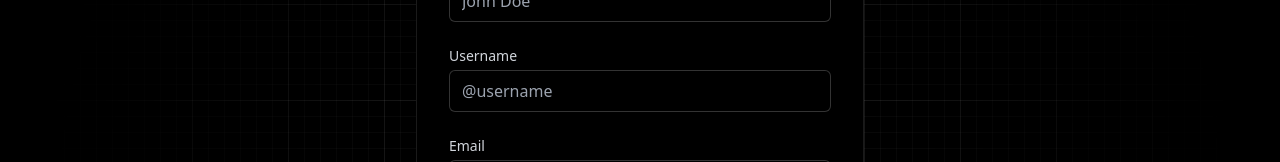
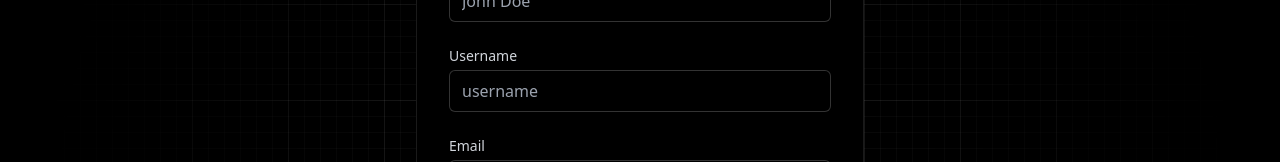
Before and after one commit to night-surge/tago, a Next.js app: page /signup in a window 1280 px wide. Shown: the part 253-415 px from the top of the page. Built offline with nearby package versions, Linux system fonts and the light colour scheme.

Commit message:
username checks added/ayush

```diff
--- a/src/components/Signup.tsx
+++ b/src/components/Signup.tsx
@@ -8,6 +8,7 @@ import PasswordInput from "./PasswordInput";
 
 const Signup = () => {
   const [error, setError] = useState<string>("");
+  const [usernameError, setUsernameError] = useState<string>("");
   const [isLoading, setIsLoading] = useState<boolean>(false);
   const router = useRouter();
 
@@ -29,16 +30,45 @@ const Signup = () => {
     user: UserResponse;
   }
 
+  const validateUsername = (username: string) => {
+    // Check for uppercase letters
+    if (username !== username.toLowerCase()) {
+      setUsernameError("Username must be in lowercase letters only");
+      return false;
+    }
+
+    // Check for special characters and spaces except underscore
+    if (!/^[a-z0-9_]+$/.test(username)) {
+      setUsernameError("Username can only contain lowercase letters, numbers, and underscores");
+      return false;
+    }
+
+    setUsernameError("");
+    return true;
+  };
+
+  const handleUsernameChange = (e: React.ChangeEvent<HTMLInputElement>) => {
+    const username = e.target.value;
+    validateUsername(username);
+  };
+
   const handleSubmit = async (e: React.FormEvent<HTMLFormElement>) => {
     e.preventDefault();
     setError("");
     setIsLoading(true);
 
+    const formData = new FormData(e.currentTarget);
+    const username = formData.get('username') as string;
+
+    if (!validateUsername(username)) {
+      setIsLoading(false);
+      return;
+    }
+
     try {
-      const formData = new FormData(e.currentTarget);
       const data = {
         name: formData.get('name'),
-        username: formData.get('username'),
+        username: username,
         email: formData.get('email'),
         contact: formData.get('contact'),
         password: formData.get('password')
@@ -51,7 +81,6 @@ const Signup = () => {
       localStorage.setItem("token", response.data.token);
       localStorage.setItem("user", JSON.stringify(response.data.user));
 
-      // Changed to route directly to username page instead of email verification
       router.push(`/${data.username}`);
     } catch (err: unknown) {
       if (err instanceof Error) {
@@ -106,11 +135,18 @@ const Signup = () => {
                 name="username"
                 type="text"
                 required
-                className="mt-1 block w-full rounded-md bg-black border border-white/20
-                         text-white px-3 py-2 focus:border-white focus:ring-1 focus:ring-white
-                         outline-none"
-                placeholder="@username"
+                onChange={handleUsernameChange}
+                className={`mt-1 block w-full rounded-md bg-black border ${
+                  usernameError ? 'border-red-500' : 'border-white/20'
+                } text-white px-3 py-2 focus:border-white focus:ring-1 focus:ring-white
+                outline-none`}
+                placeholder="username"
               />
+              {usernameError && (
+                <p className="mt-1 text-xs text-red-500">
+                  {usernameError}
+                </p>
+              )}
             </div>
 
             <div>
@@ -162,7 +198,7 @@ const Signup = () => {
 
             <button
               type="submit"
-              disabled={isLoading}
+              disabled={isLoading || Boolean(usernameError)}
               className="w-full flex justify-center py-2 px-4 border border-white rounded-md
                        shadow-sm text-sm font-medium text-black bg-white hover:bg-gray-100
                        focus:outline-none focus:ring-2 focus:ring-offset-2 focus:ring-white
```
